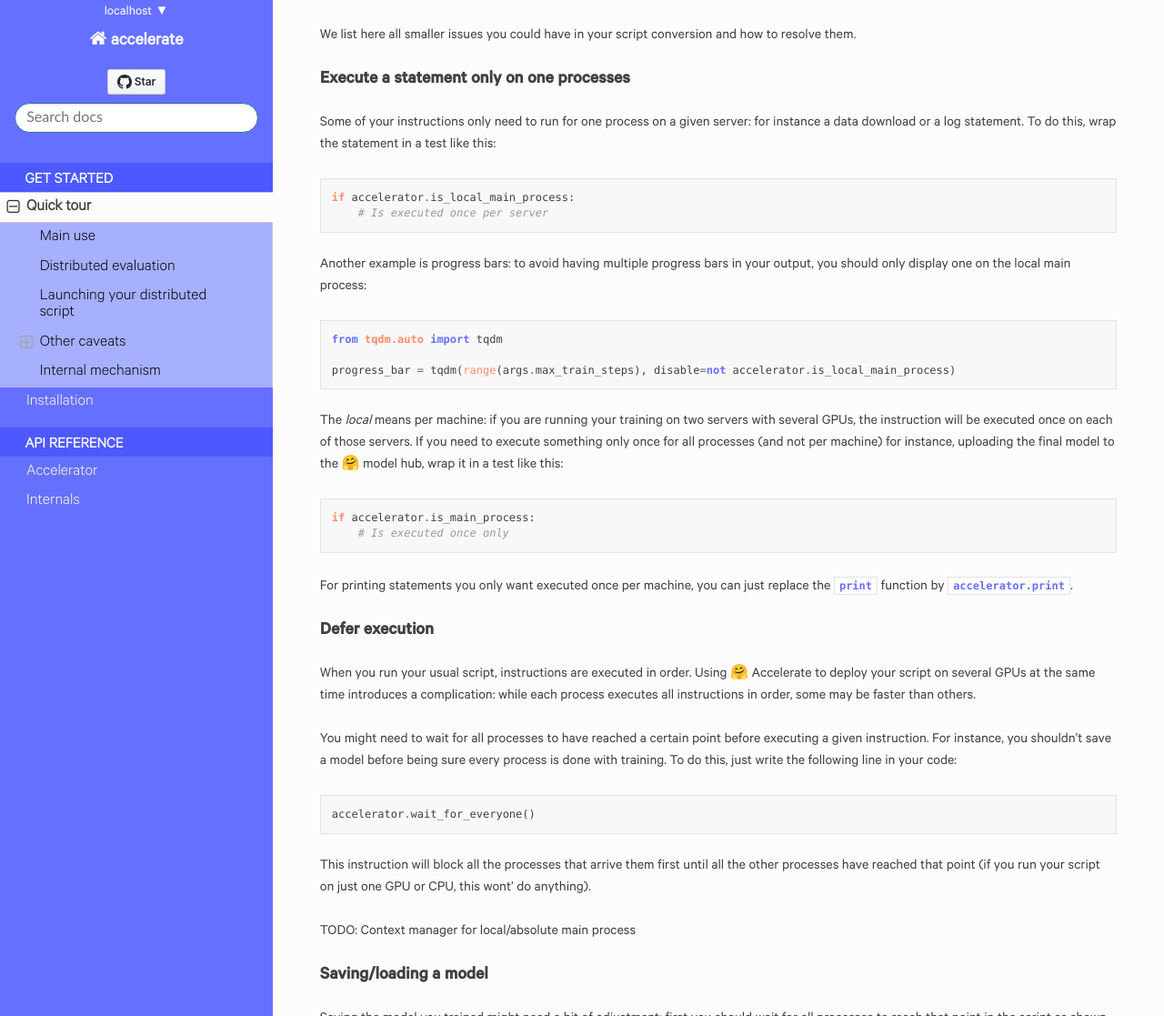
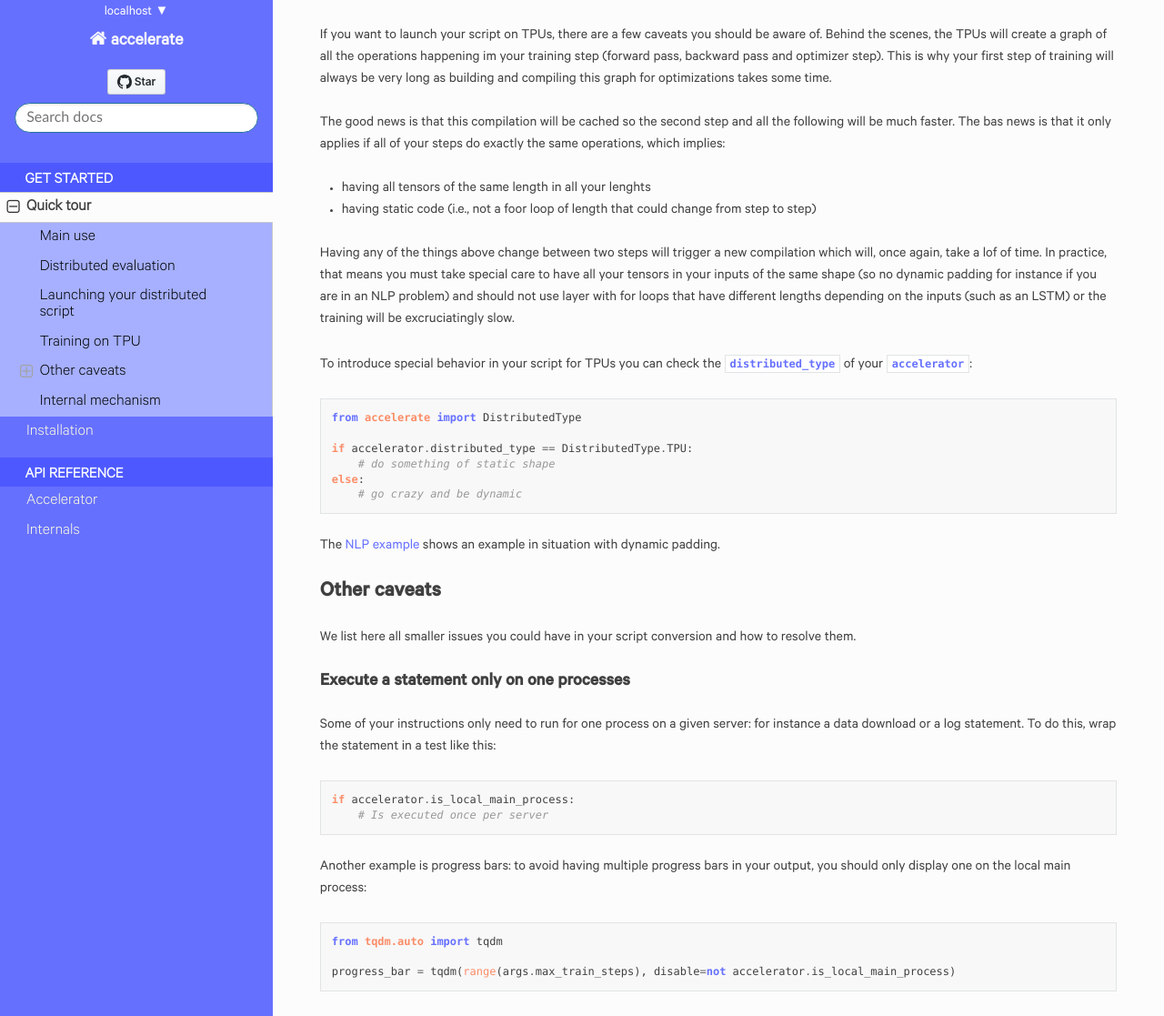
Before and after one commit to devteamaegis/accelerate, a Sphinx documentation site: the page built from docs/source/quicktour.rst, in a window 1280 px wide and 1400 px high, scrolled down 3339 px. Shown: the part 283-1400 px from the top of the window at 91% size. Built offline with Sphinx 7.4.7 and the Read the Docs theme 2.0.0, drawn with Linux system fonts in a browser that asks for light colours; comment, search, counter and statistics services are not loaded.

Commit message:
TPU caveat

```diff
--- a/docs/source/quicktour.rst
+++ b/docs/source/quicktour.rst
@@ -130,6 +130,7 @@
     Any instruction using your training dataloader length (for instance if you need the number of total training steps
     to create a learning rate scheduler) should go after the call to :meth:`~accelerate.Accelerator.prepare`.
 
+
 Launching your distributed script
 -----------------------------------------------------------------------------------------------------------------------
 
@@ -185,6 +186,40 @@
     accelerate launch --config_file path_to_config.json path_to_script.py --args_for_the_script
 
 You can also override any of the arguments determined by your config file, see TODO: insert ref here.
+
+
+Training on TPU
+-----------------------------------------------------------------------------------------------------------------------
+
+If you want to launch your script on TPUs, there are a few caveats you should be aware of. Behind the scenes, the TPUs
+will create a graph of all the operations happening im your training step (forward pass, backward pass and optimizer
+step). This is why your first step of training will always be very long as building and compiling this graph for
+optimizations takes some time.
+
+The good news is that this compilation will be cached so the second step and all the following will be much faster. The
+bas news is that it only applies if all of your steps do exactly the same operations, which implies:
+
+- having all tensors of the same length in all your lenghts
+- having static code (i.e., not a foor loop of length that could change from step to step)
+
+Having any of the things above change between two steps will trigger a new compilation which will, once again, take a
+lof of time. In practice, that means you must take special care to have all your tensors in your inputs of the same
+shape (so no dynamic padding for instance if you are in an NLP problem) and should not use layer with for loops that
+have different lengths depending on the inputs (such as an LSTM) or the training will be excruciatingly slow.
+
+To introduce special behavior in your script for TPUs you can check the :obj:`distributed_type` of your :obj:`accelerator`:
+
+.. code-block:: python
+
+    from accelerate import DistributedType
+
+    if accelerator.distributed_type == DistributedType.TPU:
+        # do something of static shape
+    else:
+        # go crazy and be dynamic
+
+The `NLP example <https://github.com/huggingface/accelerate/blob/main/examples/nlp_example.py>`__ shows an example in
+situation with dynamic padding.
 
 
 Other caveats
```
